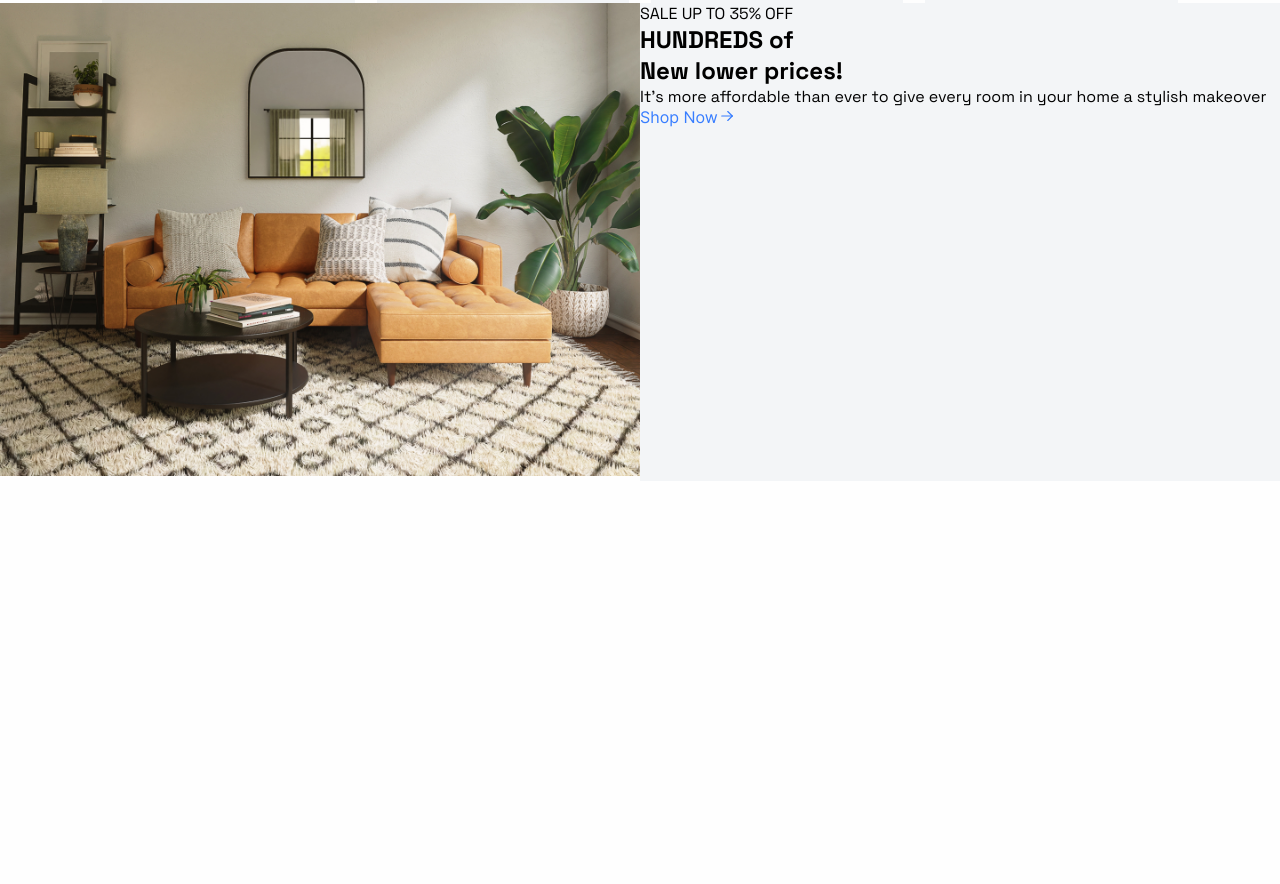
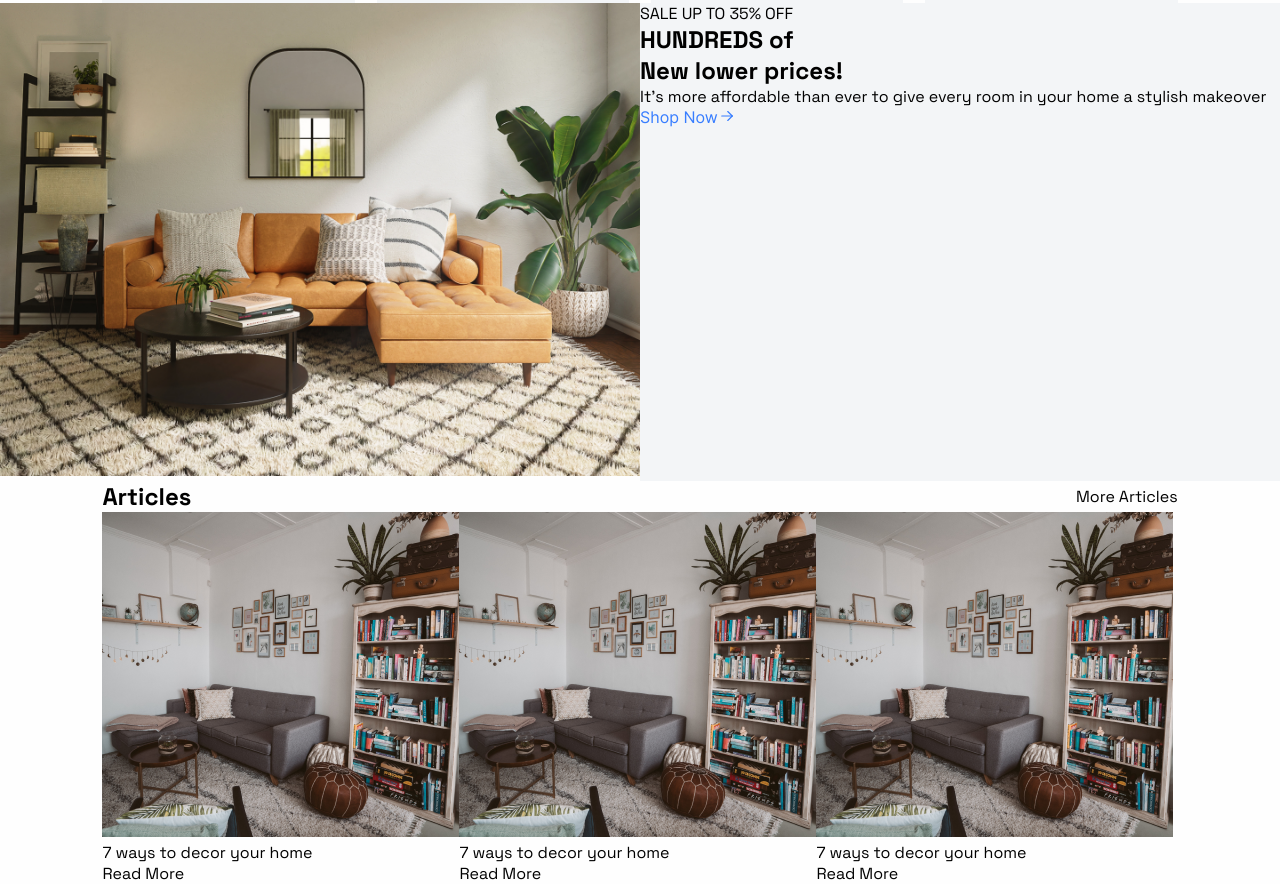
Before and after one commit to marjanradfar/E-Commerce, a website built with Vite: page page/Home.html in a window 1280 px wide. Shown: the part 960-1844 px from the top of the page. Before the commit the page ends 1441 px from the top, so only its background shows below. Built offline with nearby package versions, Linux system fonts and the light colour scheme.

Commit message:
create section articles in home page

```diff
--- a/assets/style/_home.scss
+++ b/assets/style/_home.scss
@@ -132,6 +132,7 @@
 
   &__img {
     width: 100%;
+
     img {
       width: 100%;
 
@@ -142,3 +143,18 @@
     background-color: $backgroundItem;
   }
 }
+
+//todo:section Articles
+
+.articles{
+width: 100%;
+  &__head{
+    display: flex;
+    align-items: center;
+    justify-content: space-between;
+  }
+  &__item{
+    display: flex;
+    align-items: center;
+  }
+}
--- a/page/Home.html
+++ b/page/Home.html
@@ -201,6 +201,45 @@
 
         </div>
     </div>
+    <!--section Articles-->
+    <section class="container">
+        <div class="articles">
+            <div class="articles__head">
+                <h1>Articles</h1>
+                <span>More Articles</span>
+            </div>
+            <div class="articles__item">
+                <div class="articles__item--box">
+                    <div class="articles__item--img">
+                        <img src="../assets/image/articles/decoreHome.png"/>
+                    </div>
+                    <div class="articles__item--text">
+                        <p>7 ways to decor your home</p>
+                        <span>Read More</span>
+                    </div>
+                </div>
+                <div class="articles__item--box">
+                    <div class="articles__item--img">
+                        <img src="../assets/image/articles/decoreHome.png"/>
+                    </div>
+                    <div class="articles__item--text">
+                        <p>7 ways to decor your home</p>
+                        <span>Read More</span>
+                    </div>
+                </div>
+                <div class="articles__item--box">
+                    <div class="articles__item--img">
+                        <img src="../assets/image/articles/decoreHome.png"/>
+                    </div>
+                    <div class="articles__item--text">
+                        <p>7 ways to decor your home</p>
+                        <span>Read More</span>
+                    </div>
+                </div>
+            </div>
+        </div>
+    </section>
+
 
 </main>
 <script type="module" src="/assets/js/main.js"></script>
```
Also changed, not shown: assets/image/articles/decoreBedroom.png (added), assets/image/articles/decoreHome.png (added), assets/image/articles/kitchenOrganization.png (added).
